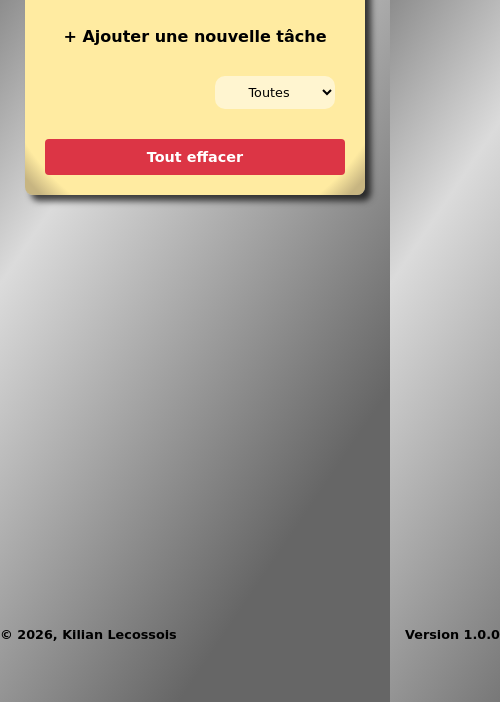
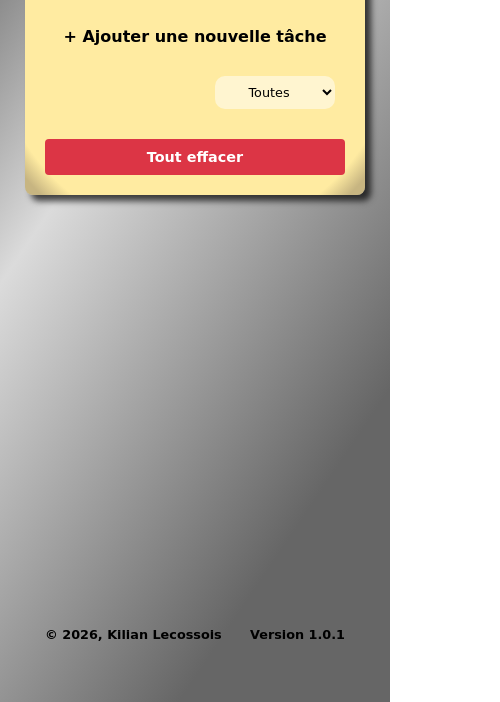
Before and after one commit to kilecos/To-Do-List, a website built with Vite: page index.html in a window 390 px wide. Shown: the part 142-844 px from the top of the page, 500 px wide, since content can reach past the window. Built offline with nearby package versions, Linux system fonts and the light colour scheme; a web font is replaced by a local one.

Commit message:
Version 1.0.1
fix: correction rendu visuel Footer sur mobile

```diff
--- a/package.json
+++ b/package.json
@@ -1,7 +1,7 @@
 {
   "name": "ma-todo-list",
   "private": true,
-  "version": "1.0.0",
+  "version": "1.0.1",
   "type": "module",
   "scripts": {
     "dev": "vite",
--- a/src/style.css
+++ b/src/style.css
@@ -452,4 +452,8 @@ footer {
     max-width: 300px;
   }
 
+  footer {
+    max-width: 300px;
+  }
+
 }
```
Also changed, not shown: CHANGELOG.md.
